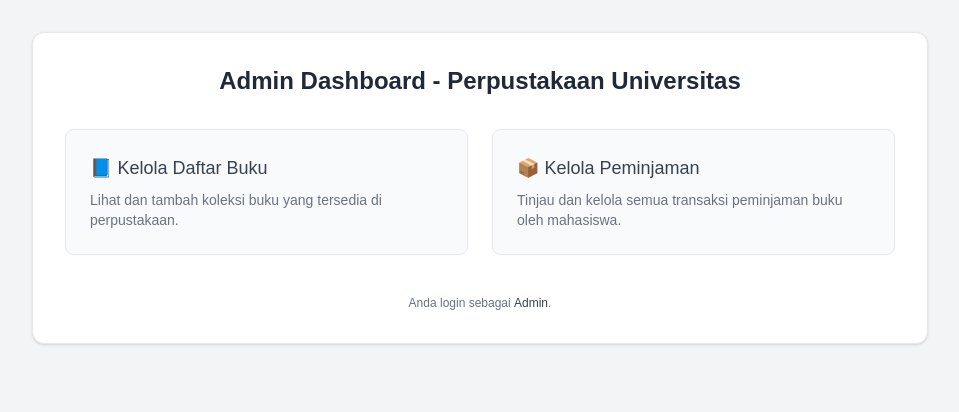
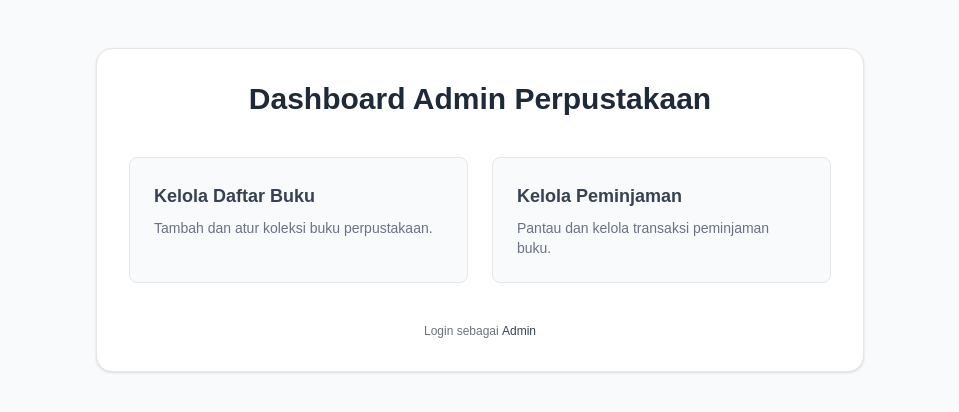
Before and after one commit to selvirahmadila/project-Bukuku, a Next.js app in the folder cms/: page /dashboard in a window 1280 px wide. Shown: the top 412 px of the page, without its empty margins (160-1119 px from the left). Built offline with nearby package versions, Linux system fonts and the light colour scheme.

Commit message:
dehendy cms : (admin)-modifikasi halaman utama

```diff
--- a/cms/app/dashboard/page.tsx
+++ b/cms/app/dashboard/page.tsx
@@ -6,36 +6,42 @@ export default function AdminDashboard() {
   const router = useRouter();
 
   return (
-    <div className="min-h-screen bg-gray-100 p-8">
-      <div className="max-w-4xl mx-auto bg-white border border-gray-200 rounded-xl shadow-sm p-8">
-        <h1 className="text-2xl font-semibold text-gray-800 mb-8 text-center">
-          Admin Dashboard - Perpustakaan Universitas
+    <div className="min-h-screen bg-gray-50 py-12 px-4 sm:px-8">
+      <div className="max-w-3xl mx-auto bg-white border border-gray-200 rounded-2xl shadow p-8">
+        <h1 className="text-2xl sm:text-3xl font-bold text-gray-800 mb-10 text-center">
+          Dashboard Admin Perpustakaan
         </h1>
 
         <div className="grid grid-cols-1 md:grid-cols-2 gap-6">
+          {/* Kelola Buku */}
           <div
             onClick={() => router.push('/book')}
-            className="cursor-pointer border border-gray-200 rounded-lg p-6 bg-gray-50 hover:bg-blue-50 hover:border-blue-400 transition-all duration-200"
+            className="cursor-pointer bg-gray-50 border border-gray-200 rounded-lg p-6 hover:bg-blue-50 hover:border-blue-400 transition-all"
           >
-            <h2 className="text-lg font-medium text-gray-700 mb-2">📘 Kelola Daftar Buku</h2>
+            <h2 className="text-lg font-semibold text-gray-700 mb-2">
+              Kelola Daftar Buku
+            </h2>
             <p className="text-sm text-gray-500">
-              Lihat dan tambah koleksi buku yang tersedia di perpustakaan.
+              Tambah dan atur koleksi buku perpustakaan.
             </p>
           </div>
 
+          {/* Kelola Peminjaman */}
           <div
             onClick={() => router.push('/loan')}
-            className="cursor-pointer border border-gray-200 rounded-lg p-6 bg-gray-50 hover:bg-purple-50 hover:border-purple-400 transition-all duration-200"
+            className="cursor-pointer bg-gray-50 border border-gray-200 rounded-lg p-6 hover:bg-indigo-50 hover:border-indigo-400 transition-all"
           >
-            <h2 className="text-lg font-medium text-gray-700 mb-2">📦 Kelola Peminjaman</h2>
+            <h2 className="text-lg font-semibold text-gray-700 mb-2">
+              Kelola Peminjaman
+            </h2>
             <p className="text-sm text-gray-500">
-              Tinjau dan kelola semua transaksi peminjaman buku oleh mahasiswa.
+              Pantau dan kelola transaksi peminjaman buku.
             </p>
           </div>
         </div>
 
         <div className="mt-10 text-center text-xs text-gray-500">
-          Anda login sebagai <span className="font-medium text-gray-700">Admin</span>.
+          Login sebagai <span className="font-medium text-gray-700">Admin</span>
         </div>
       </div>
     </div>
```
